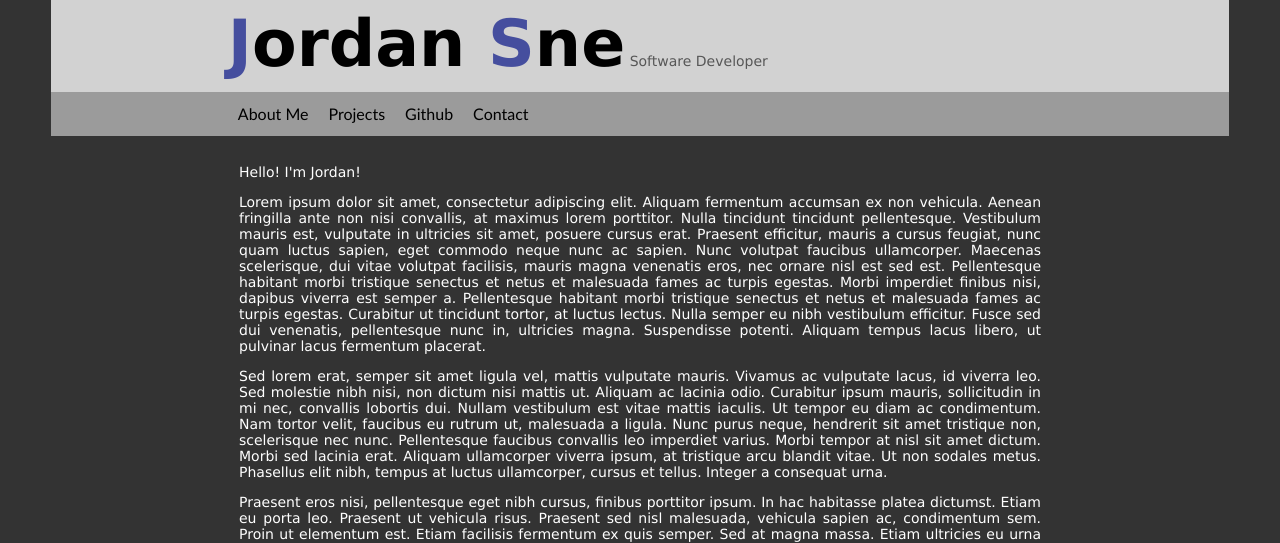
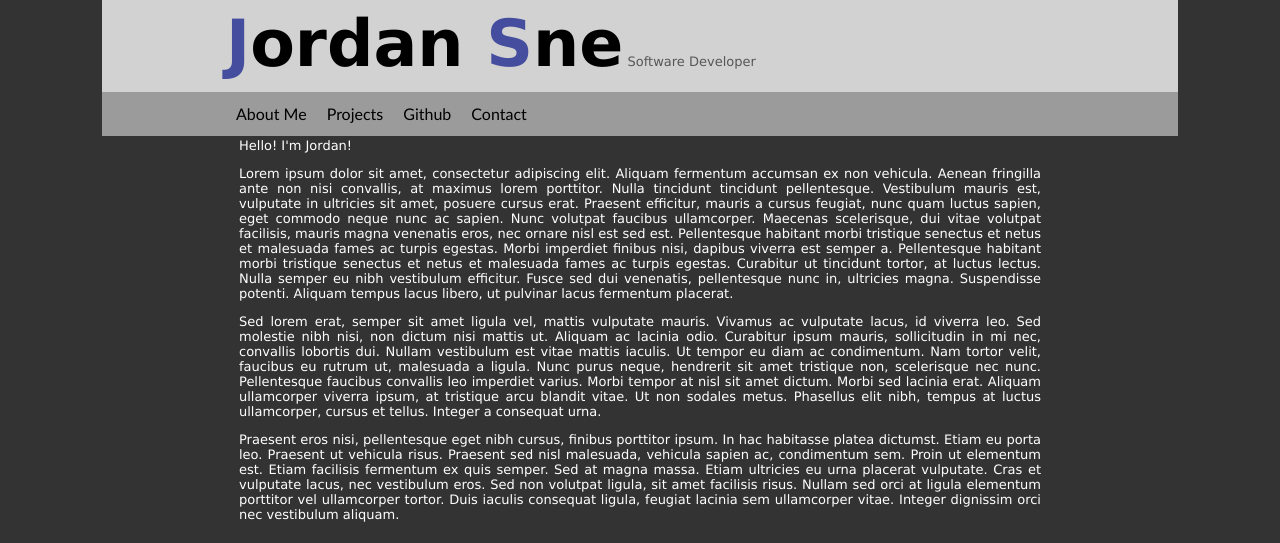
Before and after one commit to jordansne/personal-website, a plain HTML site: page index.html in a window 1280 px wide. Shown: the top 543 px of the page. Drawn offline with Linux system fonts and the light colour scheme.

Commit message:
Tweak aesthetics & organize css lines

```diff
--- a/css/custom.css
+++ b/css/custom.css
@@ -5,14 +5,15 @@
 */
 
 .content {
+    padding: 15px;
+
     color: white;
-    padding: 15px;
     text-align: justify;
 }
 
 .footer {
+    font-size: 14px;
     text-align: center;
-    font-size: 14px;
 }
 
 ul.contact {
@@ -31,23 +32,25 @@ ul.contact li {
 
 /* Entire header content */
 .header {
-    background-color: rgba(220, 220, 220, .95);
-    width: 92%;
+    width: 84%;
     min-width: 630px;
     position: fixed;
     top: 0px;
-    left: 4%;
+    left: 8%;
+
+    color: black;
+    background-color: rgba(220, 220, 220, .95);
     line-height: 24px;
-    color: black;
 }
 
 /* The "Jordan Sne" in the header */
 .header_title {
-    line-height: 0px;
-    width: 70%;
-    min-width: 580px;
+    width: 77%;
+    min-width: 630px;
     margin: auto;
     margin-bottom: 5px;
+
+    line-height: 0px;
 }
 
 /*
@@ -64,13 +67,15 @@ ul.contact li {
 
 /* Link List */
 nav ul {
-    font-family: "Trebuchet MS";
     padding: 0px;
-    width: 70%;
-    min-width: 580px;
+    width: 77%;
+    min-width: 630px;
     margin: auto;
+
     list-style-type: none;
     overflow-x: hidden;
+
+    font-family: "Trebuchet MS";
 }
 
 nav ul li {
@@ -78,9 +83,11 @@ nav ul li {
 }
 
 nav ul li a {
+    padding: 10px;
     display: block;
+
     text-decoration: none;
-    padding: 10px;
+    cursor: pointer;
 }
 
 nav a:hover {
--- a/css/style.css
+++ b/css/style.css
@@ -1,13 +1,14 @@
 body {
-    background-color: #333333; /* #404040; */
-    font-family: "verdana";
-    font-size: 14px;
     width: 65%;
     min-width: 630px;
     margin: auto;
-    margin-top: 130px;
+    margin-top: 105px;
     padding: 5px;
+
     color: white;
+    background-color: #333333;
+    font-family: "verdana";
+    font-size: 13px;
 }
 
 h1 {
@@ -16,6 +17,10 @@ h1 {
 }
 
 h2 {
+    margin-bottom: 5px;
+    margin-top: 25px;
+
+    color: #a6abd8;
     line-height: 200%;
 }
 
```
